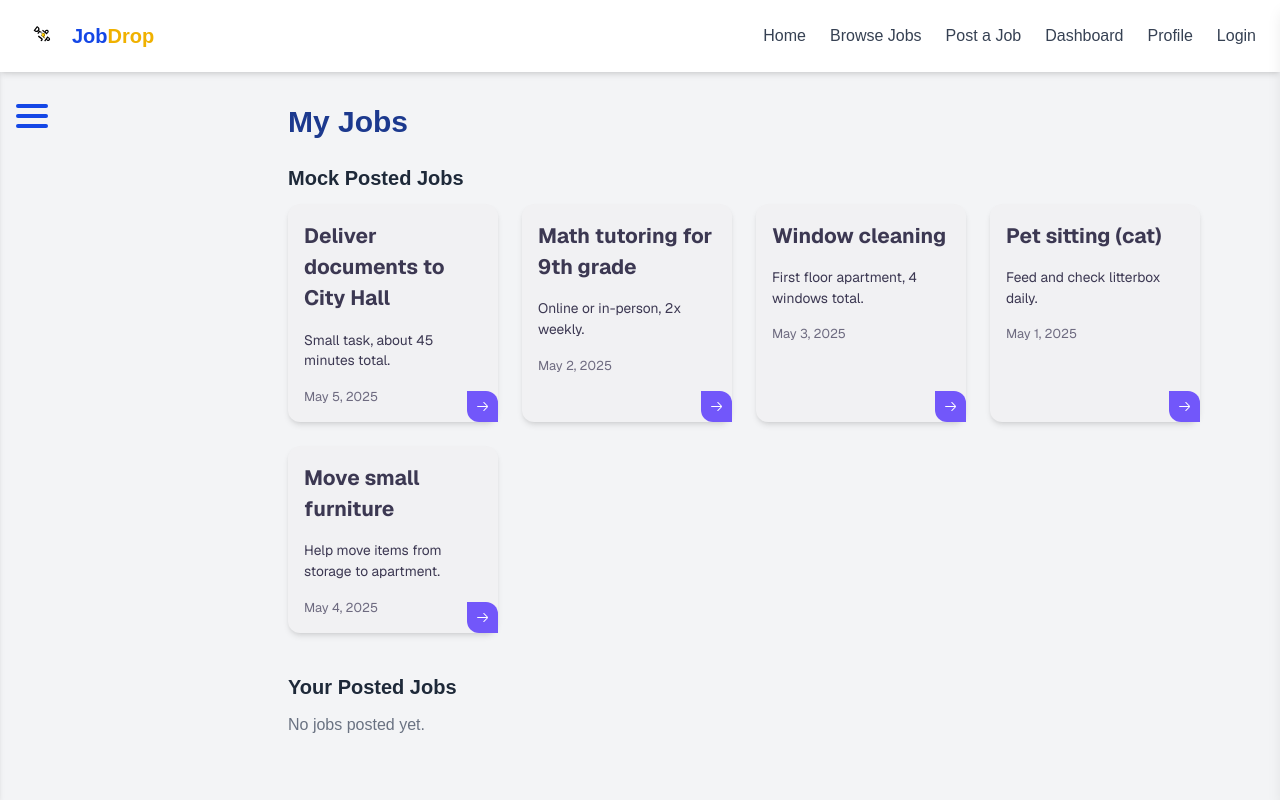
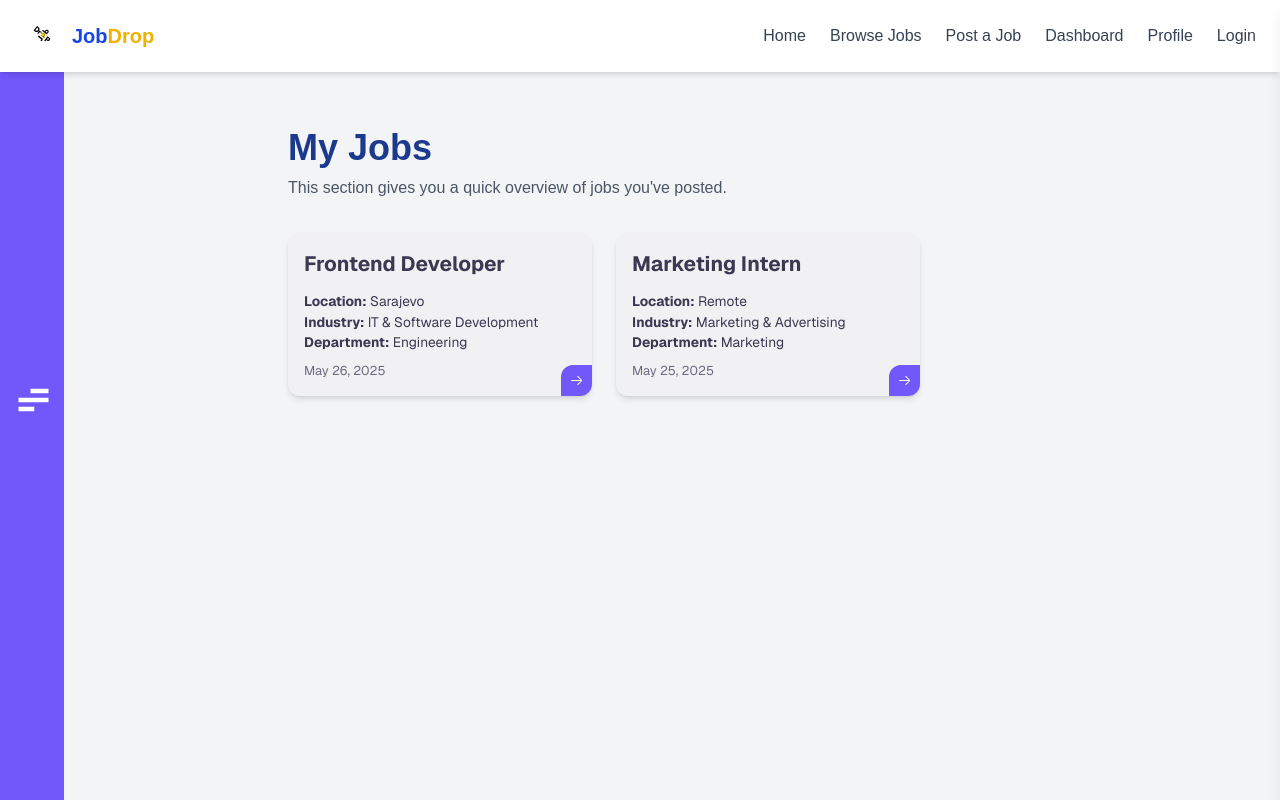
Before and after one commit to chimin14/JobDrop, a Next.js app in the folder jobdrop/: page /dashboard in a window 1280 px wide. Shown: the top 800 px of the page. Built offline with nearby package versions, Linux system fonts and the light colour scheme.

Commit message:
Update for Dashboard

```diff
--- a/jobdrop/app/dashboard/page.tsx
+++ b/jobdrop/app/dashboard/page.tsx
@@ -1,218 +1,239 @@
 'use client';
 
-import { useEffect, useState } from 'react';
+import { useState } from 'react';
 import Sidebar from '@/components/Sidebar';
-import Card from '@/components/Cards'; // <-- new Tailwind card
-
-const tabs = ['My Jobs', 'Applications', 'Messages', 'Settings'];
 
 type JobCard = {
   title: string;
   description: string;
   date: string;
   notes?: string;
-  photo?: string;
-  link?: string;
+  location: string;
+  industry: string;
+  qualifications: string;
+  jobFunction: string;
+  department: string;
+  employmentType: string;
+  experienceLevel: string;
+  positions: string;
+  salaryRange: string;
 };
 
 type Message = {
   from: string;
   subject: string;
-  preview: string;
   date: string;
-  link?: string;
+  message: string;
+  profileLink: string;
 };
 
-// MOCK DATA
-const mockPostedJobs: JobCard[] = [
+const postedJobs: JobCard[] = [
   {
-    title: "Deliver documents to City Hall",
-    description: "Small task, about 45 minutes total.",
-    date: "May 5, 2025",
-    notes: "Documents must be delivered before noon.",
-    link: "#"
+    title: 'Frontend Developer',
+    description: 'Create and maintain UI components for web apps.',
+    date: 'May 26, 2025',
+    notes: 'React, Tailwind, Git experience required.',
+    location: 'Sarajevo',
+    industry: 'IT & Software Development',
+    qualifications: '2+ years experience, Bachelor’s degree in CS.',
+    jobFunction: 'Development',
+    department: 'Engineering',
+    employmentType: 'Weekly',
+    experienceLevel: '2',
+    positions: '1',
+    salaryRange: '$800 - $1200',
   },
   {
-    title: "Math tutoring for 9th grade",
-    description: "Online or in-person, 2x weekly.",
-    date: "May 2, 2025",
-    notes: "Student needs help with algebra and geometry.",
-    link: "#"
-  },
-  {
-    title: "Window cleaning",
-    description: "First floor apartment, 4 windows total.",
-    date: "May 3, 2025",
-    notes: "Cleaning supplies provided.",
-    link: "#"
-  },
-  {
-    title: "Pet sitting (cat)",
-    description: "Feed and check litterbox daily.",
-    date: "May 1, 2025",
-    notes: "Needs to be available for 3 days.",
-    link: "#"
-  },
-  {
-    title: "Move small furniture",
-    description: "Help move items from storage to apartment.",
-    date: "May 4, 2025",
-    notes: "No elevator, second floor walk-up.",
-    link: "#"
+    title: 'Marketing Intern',
+    description: 'Assist with social media and email campaigns.',
+    date: 'May 25, 2025',
+    notes: 'Remote work possible.',
+    location: 'Remote',
+    industry: 'Marketing & Advertising',
+    qualifications: 'Good writing skills, basic analytics knowledge.',
+    jobFunction: 'Outreach',
+    department: 'Marketing',
+    employmentType: 'Internship',
+    experienceLevel: '0-1',
+    positions: '2',
+    salaryRange: '$200 - $400',
   },
 ];
 
 const appliedJobs: JobCard[] = [
   {
-    title: "Gardening assistance",
-    description: "Mow lawn and trim hedges.",
-    date: "April 30, 2025",
-    notes: "Must bring your own tools.",
-    link: "#"
+    title: 'Customer Support Agent',
+    description: 'Respond to customer inquiries via email and chat.',
+    date: 'May 22, 2025',
+    notes: 'Shifts include evenings and weekends.',
+    location: 'Zenica',
+    industry: 'Customer Support',
+    qualifications: 'Fluent in English, strong typing skills.',
+    jobFunction: 'Support',
+    department: 'Service',
+    employmentType: 'Weekly',
+    experienceLevel: '1',
+    positions: '3',
+    salaryRange: '$350 - $500',
   },
   {
-    title: "Fix kitchen faucet",
-    description: "Leaking issue, needs tightening or replacement.",
-    date: "April 29, 2025",
-    notes: "Experienced handyman preferred.",
-    link: "#"
-  },
-  {
-    title: "Grocery shopping for elderly neighbor",
-    description: "Pick up a small list of groceries.",
-    date: "May 1, 2025",
-    notes: "Reimbursement on delivery.",
-    link: "#"
-  },
-  {
-    title: "Evening babysitting",
-    description: "Watch two children for 3 hours.",
-    date: "May 3, 2025",
-    notes: "Dinner will be prepared beforehand.",
-    link: "#"
-  },
-  {
-    title: "Deliver flower bouquet",
-    description: "Deliver to address in Ilidža by 4PM.",
-    date: "May 2, 2025",
-    notes: "Flowers will be pre-arranged.",
-    link: "#"
+    title: 'Warehouse Assistant',
+    description: 'Sort and pack items for delivery.',
+    date: 'May 21, 2025',
+    notes: 'Must be able to lift 20kg boxes.',
+    location: 'Banja Luka',
+    industry: 'Transportation & Delivery',
+    qualifications: 'Physical fitness, punctuality.',
+    jobFunction: 'Logistics',
+    department: 'Distribution',
+    employmentType: 'Weekly',
+    experienceLevel: '0-1',
+    positions: '2',
+    salaryRange: '$300 - $450',
   },
 ];
 
 const messages: Message[] = [
   {
-    from: "Selma K.",
-    subject: "Your application for gardening",
-    preview: "Hi! Just wanted to confirm your availability on Saturday…",
-    date: "Apr 28, 2025",
-    link: "#"
+    from: 'Selma K.',
+    subject: 'Application for Frontend Developer',
+    date: 'May 26, 2025',
+    message: 'Hi! I just submitted an application for your Frontend Developer post. Looking forward to hearing from you!',
+    profileLink: '#',
   },
   {
-    from: "Mina Z.",
-    subject: "Babysitting request",
-    preview: "Thanks for applying — can we schedule a short call…",
-    date: "Apr 27, 2025",
-    link: "#"
-  },
-  {
-    from: "Jasmin H.",
-    subject: "Fixing kitchen faucet",
-    preview: "Hey, are you okay with bringing your own tools?",
-    date: "Apr 26, 2025",
-    link: "#"
-  },
-  {
-    from: "Lejla M.",
-    subject: "Flower delivery timing",
-    preview: "Please deliver before 4PM. Let me know when you're on the way.",
-    date: "Apr 25, 2025",
-    link: "#"
-  },
-  {
-    from: "JobDrop Team",
-    subject: "New updates to your dashboard",
-    preview: "We’ve improved the layout and fixed a few bugs!",
-    date: "Apr 24, 2025",
-    link: "#"
+    from: 'Ahmed H.',
+    subject: 'Interested in Warehouse Assistant',
+    date: 'May 25, 2025',
+    message: 'Hello! I\'d love to help with your warehouse tasks, I’m available every morning.',
+    profileLink: '#',
   },
 ];
 
 export default function DashboardPage() {
   const [selectedTab, setSelectedTab] = useState('My Jobs');
-  const [postedJobs, setPostedJobs] = useState<JobCard[]>([]);
+  const [selectedItem, setSelectedItem] = useState<JobCard | Message | null>(null);
 
-  useEffect(() => {
-    const stored = JSON.parse(localStorage.getItem('postedJobs') || '[]');
-    const formatted = stored.map((job: any) => ({
-      title: job.title,
-      description: job.description || job.notes,
-      date: job.date || "Unknown date",
-      link: '#'
-    }));
-    setPostedJobs(formatted);
-  }, []);
-
-  const renderCard = (item: JobCard | Message) => {
-    const title = 'title' in item ? item.title : item.subject;
-    const description = 'description' in item ? item.description : item.preview;
-    const date = item.date;
-    const link = item.link || "#";
-
-    return (
-      <Card
-        key={title + date}
-        title={title}
-        description={description}
-        date={date}
-        link={link}
-      />
-    );
-  };
+  const isMessages = selectedTab === 'Messages';
+  const jobsToShow = selectedTab === 'My Jobs' ? postedJobs : appliedJobs;
 
   return (
     <main className="flex min-h-screen bg-gray-100 text-gray-900">
-      <Sidebar categories={tabs} onCategorySelect={setSelectedTab} />
+      <Sidebar
+        categories={['My Jobs', 'Applications', 'Messages', 'Settings']}
+        onCategorySelect={setSelectedTab}
+      />
 
       <section className="flex-1 p-8 ml-0 md:ml-64 transition-all duration-300">
-        <h1 className="text-3xl font-bold text-blue-900 mb-6">{selectedTab}</h1>
+        {['My Jobs', 'Applications', 'Messages'].includes(selectedTab) && (
+          <>
+            <h1 className="text-4xl font-bold text-blue-900 mt-6 mb-2">{selectedTab}</h1>
+            <p className="text-gray-600 text-md mb-8">
+              {selectedTab === 'My Jobs'
+                ? 'This section gives you a quick overview of jobs you\'ve posted.'
+                : selectedTab === 'Applications'
+                ? 'This section shows jobs you have applied to.'
+                : 'This section shows messages sent to you by applicants.'}
+            </p>
 
-        {selectedTab === 'My Jobs' && (
+            <div className="grid grid-cols-1 sm:grid-cols-2 lg:grid-cols-3 gap-6">
+              {(isMessages ? messages : jobsToShow).map((item: any, index) => (
+                <div
+                  key={index}
+                  onClick={() => setSelectedItem(item)}
+                  className="cursor-pointer w-full p-4 font-sans rounded-xl bg-[#f1f1f3] shadow-md hover:shadow-lg transition relative"
+                >
+                  <h3 className="text-[1.3rem] font-bold text-[#3c3852] hover:text-[#7257fa] hover:underline">
+                    {isMessages ? item.subject : item.title}
+                  </h3>
+
+                  {isMessages ? (
                     <>
-            <h2 className="text-xl font-semibold text-gray-800 mb-3">Mock Posted Jobs</h2>
-            <div className="flex flex-wrap gap-6 mb-10">
-              {mockPostedJobs.map(renderCard)}
-            </div>
-
-            <h2 className="text-xl font-semibold text-gray-800 mb-3">Your Posted Jobs</h2>
-            <div className="flex flex-wrap gap-6">
-              {postedJobs.length > 0 ? postedJobs.map(renderCard) : <p className="text-gray-500">No jobs posted yet.</p>}
-            </div>
+                      <p className="text-[0.86rem] text-[#3c3852] mt-3"><strong>From:</strong> {item.from}</p>
+                      <p className="text-[0.8rem] text-[#6e6b80] mt-2">{item.date}</p>
+                    </>
+                  ) : (
+                    <>
+                      <p className="text-[0.86rem] text-[#3c3852] mt-3"><strong>Location:</strong> {item.location}</p>
+                      <p className="text-[0.86rem] text-[#3c3852]"><strong>Industry:</strong> {item.industry}</p>
+                      <p className="text-[0.86rem] text-[#3c3852]"><strong>Department:</strong> {item.department}</p>
+                      <p className="text-[0.8rem] text-[#6e6b80] mt-2">{item.date}</p>
                     </>
                   )}
 
-        {selectedTab === 'Applications' && (
+                  <div className="absolute bottom-0 right-0 bg-[#7257fa] p-2 rounded-tl-xl rounded-br-xl hover:bg-black transition flex justify-center items-center">
+                    <svg xmlns="http://www.w3.org/2000/svg" fill="none" viewBox="0 0 24 24" height="15" width="15">
+                      <path
+                        fill="#fff"
+                        d="M13.47 17.97c-.29.29-.29.76 0 1.06.29.29.76.29 1.06 0l5.8-5.79c.69-.69.69-1.81 0-2.5l-5.8-5.8a.75.75 0 0 0-1.06 1.06L18.69 11.25H4c-.41 0-.75.34-.75.75s.34.75.75.75h14.69l-5.22 5.22z"
+                      />
+                    </svg>
+                  </div>
+                </div>
+              ))}
+            </div>
+
+            {/* Modal */}
+            {selectedItem && (
+              <div
+                className="fixed inset-0 z-50 bg-white/30 backdrop-blur-sm flex items-center justify-center p-4"
+                onClick={() => setSelectedItem(null)}
+              >
+                <div
+                  className="bg-white p-6 rounded-2xl w-full max-w-md shadow-xl relative"
+                  onClick={(e) => e.stopPropagation()}
+                >
+                  <button
+                    className="absolute top-3 right-3 text-gray-400 hover:text-red-500 text-xl"
+                    onClick={() => setSelectedItem(null)}
+                  >
+                    ✕
+                  </button>
+
+                  {isMessages ? (
                     <>
-            <h2 className="text-xl font-semibold text-gray-800 mb-3">Applications</h2>
-            <div className="flex flex-wrap gap-6">
-              {appliedJobs.map(renderCard)}
+                      <h2 className="text-2xl font-bold text-blue-900 mb-3">{(selectedItem as Message).subject}</h2>
+                      <p className="text-sm text-gray-600 mb-1"><strong>From:</strong> {(selectedItem as Message).from}</p>
+                      <p className="text-sm text-gray-600 mb-1"><strong>Date:</strong> {(selectedItem as Message).date}</p>
+                      <p className="text-sm text-gray-600 mt-4">{(selectedItem as Message).message}</p>
+
+                      <a
+                        href={(selectedItem as Message).profileLink}
+                        target="_blank"
+                        className="mt-6 inline-block bg-gray-200 text-gray-700 text-sm px-4 py-2 rounded hover:bg-gray-300 transition"
+                      >
+                        View Profile
+                      </a>
+
+                      <div className="mt-4 flex justify-end">
+                        <button
+                          onClick={() => alert('Reply clicked')}
+                          className="bg-blue-100 text-blue-800 text-sm px-4 py-2 rounded hover:bg-blue-200 flex items-center gap-1"
+                        >
+                          Reply →
+                        </button>
                       </div>
                     </>
+                  ) : (
+                    <>
+                      <h2 className="text-2xl font-bold text-blue-900 mb-3">{(selectedItem as JobCard).title}</h2>
+                      <p className="text-sm text-gray-600 mb-1"><strong>Description:</strong> {(selectedItem as JobCard).description}</p>
+                      <p className="text-sm text-gray-600 mb-1"><strong>Qualifications:</strong> {(selectedItem as JobCard).qualifications}</p>
+                      <p className="text-sm text-gray-600 mb-1"><strong>Job Function:</strong> {(selectedItem as JobCard).jobFunction}</p>
+                      <p className="text-sm text-gray-600 mb-1"><strong>Employment Type:</strong> {(selectedItem as JobCard).employmentType}</p>
+                      <p className="text-sm text-gray-600 mb-1"><strong>Experience:</strong> {(selectedItem as JobCard).experienceLevel} years</p>
+                      <p className="text-sm text-gray-600 mb-1"><strong>Positions:</strong> {(selectedItem as JobCard).positions}</p>
+                      <p className="text-sm text-gray-600 mb-1"><strong>Salary Range:</strong> {(selectedItem as JobCard).salaryRange}</p>
+                      {(selectedItem as JobCard).notes && (
+                        <p className="text-sm text-gray-600"><strong>Notes:</strong> {(selectedItem as JobCard).notes}</p>
                       )}
-
-        {selectedTab === 'Messages' && (
-          <>
-            <h2 className="text-xl font-semibold text-gray-800 mb-3">Messages</h2>
-            <div className="flex flex-wrap gap-6">
-              {messages.map(renderCard)}
-            </div>
                     </>
                   )}
-
-        {selectedTab === 'Settings' && (
-          <div className="text-gray-600">Settings page coming soon.</div>
+                </div>
+              </div>
             )}
-
+          </>
+        )}
       </section>
     </main>
   );
--- a/jobdrop/components/Cards.tsx
+++ b/jobdrop/components/Cards.tsx
@@ -6,33 +6,24 @@ type CardProps = {
   title: string;
   description: string;
   date: string;
-  link: string;
+  notes?: string;
+  onClick: () => void;
 };
 
-const Card: React.FC<CardProps> = ({ title, description, date, link }) => {
-  const handleClick = () => {
-    window.open(link, '_blank');
-  };
-
+const Card: React.FC<CardProps> = ({ title, description, date, onClick }) => {
   return (
     <div
-      onClick={handleClick}
-      className="cursor-pointer w-[210px] p-4 bg-[#f1f1f3] rounded-xl shadow-md hover:shadow-lg transition relative font-sans"
+      onClick={onClick}
+      className="w-[210px] p-4 font-sans cursor-pointer rounded-xl bg-[#f1f1f3] shadow-[0px_8px_16px_0px_rgba(0,0,0,0.03)] mb-6 relative transition hover:shadow-lg"
     >
       <h3 className="text-[1.3rem] font-bold text-[#3c3852] hover:text-[#7257fa] hover:underline">
         {title}
       </h3>
-      <p className="text-[0.86rem] text-[#3c3852] mt-4">{description}</p>
-      <div className="text-[0.8rem] text-[#6e6b80] mt-4">{date}</div>
+      <p className="text-[0.86rem] text-[#3c3852] mt-[1.1em]">{description}</p>
+      <div className="text-[0.8rem] text-[#6e6b80] mt-[1.1em]">{date}</div>
 
-      <div className="absolute bottom-0 right-0 bg-[#7257fa] p-2 rounded-bl-xl rounded-tr-xl transition hover:bg-black">
-        <svg
-          xmlns="http://www.w3.org/2000/svg"
-          fill="none"
-          viewBox="0 0 24 24"
-          height="15"
-          width="15"
-        >
+      <div className="absolute bottom-0 right-0 bg-[#7257fa] p-2 rounded-tl-xl rounded-br-xl hover:bg-black transition flex justify-center items-center">
+        <svg xmlns="http://www.w3.org/2000/svg" fill="none" viewBox="0 0 24 24" height="15" width="15">
           <path
             fill="#fff"
             d="M13.4697 17.9697C13.1768 18.2626 13.1768 18.7374 13.4697 19.0303C13.7626 19.3232 14.2374 19.3232 14.5303 19.0303L20.3232 13.2374C21.0066 12.554 21.0066 11.446 20.3232 10.7626L14.5303 4.96967C14.2374 4.67678 13.7626 4.67678 13.4697 4.96967C13.1768 5.26256 13.1768 5.73744 13.4697 6.03033L18.6893 11.25H4C3.58579 11.25 3.25 11.5858 3.25 12C3.25 12.4142 3.58579 12.75 4 12.75H18.6893L13.4697 17.9697Z"
--- a/jobdrop/components/Sidebar.tsx
+++ b/jobdrop/components/Sidebar.tsx
@@ -1,6 +1,6 @@
 'use client';
 
-import { useState, useRef, useEffect } from "react";
+import { useState, useRef, useEffect } from 'react';
 
 type SidebarProps = {
   categories: string[];
@@ -8,8 +8,19 @@ type SidebarProps = {
 };
 
 const Sidebar: React.FC<SidebarProps> = ({ categories, onCategorySelect }) => {
-  const [isSidebarOpen, setIsSidebarOpen] = useState(false);
+  const [isMobileOpen, setIsMobileOpen] = useState(false);
+  const [isHovered, setIsHovered] = useState(false);
+  const [isMobile, setIsMobile] = useState(false);
   const sidebarRef = useRef<HTMLDivElement>(null);
+
+  useEffect(() => {
+    const handleResize = () => {
+      setIsMobile(window.innerWidth < 768);
+    };
+    handleResize();
+    window.addEventListener('resize', handleResize);
+    return () => window.removeEventListener('resize', handleResize);
+  }, []);
 
   useEffect(() => {
     const handleClickOutside = (event: MouseEvent) => {
@@ -17,59 +28,79 @@ const Sidebar: React.FC<SidebarProps> = ({ categories, onCategorySelect }) => {
         sidebarRef.current &&
         !sidebarRef.current.contains(event.target as Node)
       ) {
-        setIsSidebarOpen(false);
+        setIsMobileOpen(false);
+        setIsHovered(false);
       }
     };
-    document.addEventListener("mousedown", handleClickOutside);
-    return () => {
-      document.removeEventListener("mousedown", handleClickOutside);
-    };
+    document.addEventListener('mousedown', handleClickOutside);
+    return () => document.removeEventListener('mousedown', handleClickOutside);
   }, []);
+
+  const isSidebarVisible = isMobile ? isMobileOpen : isHovered;
 
   return (
     <>
-      {/* Burger Button - fully outside sidebar, top left under header */}
-      <div className="fixed top-26 left-4 z-50"> {/* moved lower (112px) */}
-        <button
-          onClick={() => setIsSidebarOpen((prev) => !prev)}
-          aria-label="Toggle menu"
-          className="relative w-8 h-6 flex flex-col justify-between items-start group"
-        >
-          <span
-            className={`h-1 w-full rounded transition-transform duration-300 origin-left ${
-              isSidebarOpen ? 'rotate-45 translate-y-[10px] bg-white' : 'bg-blue-700'
-            }`}
-          />
-          <span
-            className={`h-1 w-full rounded transition-all duration-300 origin-left ${
-              isSidebarOpen ? 'w-0 opacity-0' : 'bg-blue-700'
-            }`}
-          />
-          <span
-            className={`h-1 w-full rounded transition-transform duration-300 origin-left ${
-              isSidebarOpen ? '-rotate-45 -translate-y-[10px] bg-white' : 'bg-blue-700'
-            }`}
-          />
-        </button>
-      </div>
+      {/* Toggle Icon — centered and clickable on both mobile and desktop */}
+      {!isSidebarVisible && (
+        <div className="fixed left-2 top-1/2 -translate-y-1/2 z-50">
+          <label
+            className="cursor-pointer block w-12 h-12"
+            onClick={() =>
+              isMobile ? setIsMobileOpen(true) : setIsHovered(true)
+            }
+          >
+            <input type="checkbox" className="hidden peer" />
+            <svg
+              viewBox="0 0 32 32"
+              className="h-12 w-12 transition-transform duration-500"
+            >
+              <path
+                d="M27 10 13 10C10.8 10 9 8.2 9 6 9 3.5 10.8 2 13 2 15.2 2 17 3.8 17 6L17 26C17 28.2 18.8 30 21 30 23.2 30 25 28.2 25 26 25 23.8 23.2 22 21 22L7 22"
+                className="fill-none stroke-white stroke-[3] stroke-linecap-round stroke-linejoin-round"
+                style={{
+                  strokeDasharray: '12 63',
+                  transition:
+                    'stroke-dasharray 600ms cubic-bezier(0.4, 0, 0.2, 1), stroke-dashoffset 600ms cubic-bezier(0.4, 0, 0.2, 1)',
+                }}
+              />
+              <path
+                d="M7 16 27 16"
+                className="fill-none stroke-white stroke-[3] stroke-linecap-round stroke-linejoin-round"
+              />
+            </svg>
+          </label>
+        </div>
+      )}
 
       {/* Sidebar */}
       <div
         ref={sidebarRef}
-        className={`fixed top-0 left-0 h-full bg-blue-900 shadow-md transform ${
-          isSidebarOpen ? 'translate-x-0' : '-translate-x-full'
-        } transition-transform duration-300 w-64 z-40`}
+        className={`fixed top-0 left-0 h-full bg-[#7257fa] text-white z-40 transition-all duration-300
+          ${isSidebarVisible ? 'w-64' : 'w-16'}
+          ${isMobile ? (isMobileOpen ? 'translate-x-0' : '-translate-x-full') : 'translate-x-0'}
+        `}
+        onMouseEnter={() => !isMobile && setIsHovered(true)}
+        onMouseLeave={() => !isMobile && setIsHovered(false)}
       >
-        <div className="pt-38 px-6"> {/* more padding top to make room for icon */}
-          <h2 className="text-xl font-bold mb-6 text-white">JobDrop</h2>
+        <div className="pt-24 px-4 overflow-hidden">
+          <h2
+            className={`text-xl font-bold mb-6 transition-opacity duration-200 ${
+              isSidebarVisible ? 'opacity-100' : 'opacity-0'
+            }`}
+          >
+            JobDrop
+          </h2>
           <ul className="space-y-4">
             {categories.map((category) => (
               <li key={category}>
                 <button
-                  className="text-white font-medium hover:underline"
+                  className={`font-medium hover:underline transition-opacity duration-200 ${
+                    isSidebarVisible ? 'opacity-100' : 'opacity-0'
+                  }`}
                   onClick={() => {
                     onCategorySelect(category);
-                    setIsSidebarOpen(false);
+                    setIsMobileOpen(false);
+                    setIsHovered(false);
                   }}
                 >
                   {category}
```
Lines whose indentation alone changed are shown as unchanged.
